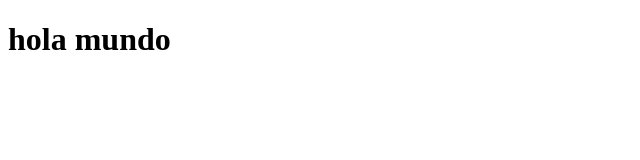
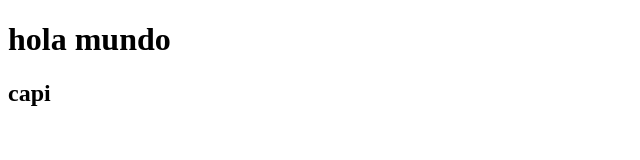
Before and after one commit to davidAvalos12/tareaTag, a plain HTML site: page index.html in a window 1280 px wide. Shown: the full height of the page, 0-640 px from the left. Drawn offline with Linux system fonts and the light colour scheme.

Commit message:
tercer commit

```diff
--- a/index.html
+++ b/index.html
@@ -8,5 +8,6 @@
 <body>
 
     <h1>hola mundo</h1>
+    <h2>capi</h2>
 </body>
 </html>
```
